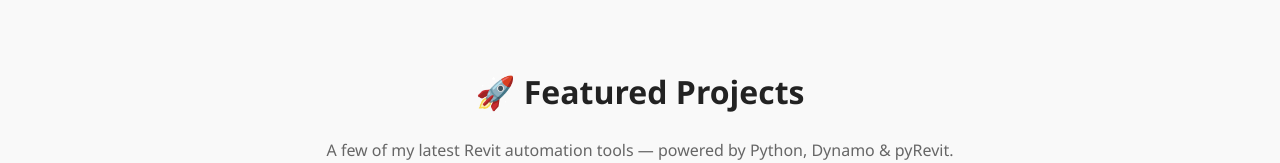
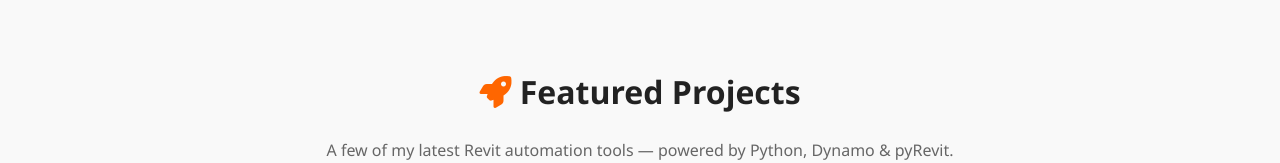
Before and after one commit to HaniTartour/HaniTartour.github.io, a plain HTML site: page index.html in a window 1280 px wide. Shown: the part 218-381 px from the top of the page. Drawn offline with Linux system fonts and the light colour scheme.

Commit message:
update some logos

```diff
--- a/index.html
+++ b/index.html
@@ -143,7 +143,7 @@
   </header>
 
   <section class="projects">
-    <h2>🚀 Featured Projects</h2>
+    <h2><i class="fas fa-rocket" style="color: #ff6600;"></i> Featured Projects</h2>
     <p class="projects-description">
       A few of my latest Revit automation tools — powered by Python, Dynamo & pyRevit.
     </p>
```
